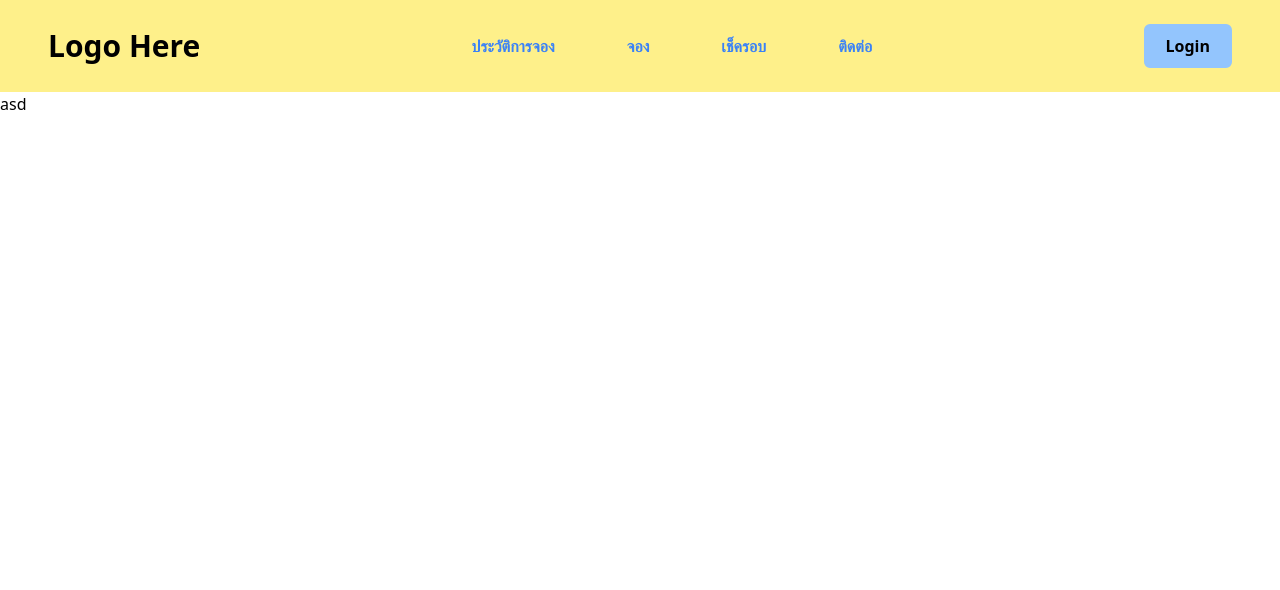
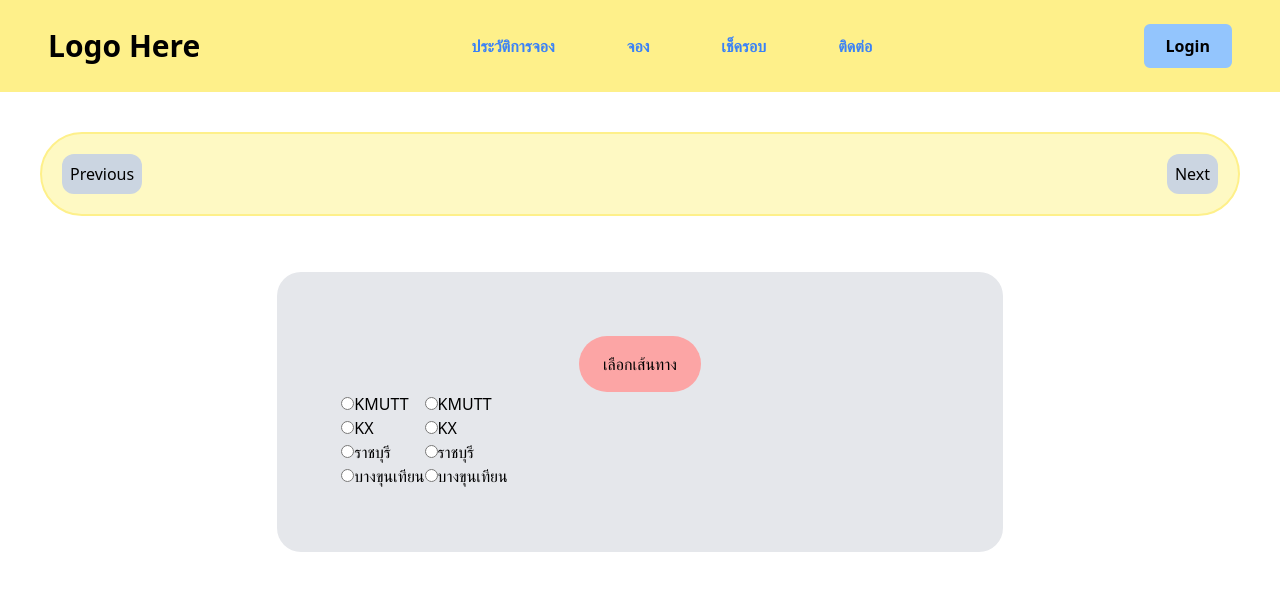
Before and after one commit to SSSBoOm/modbus, a React (Vite) app: page /booking in a window 1280 px wide. Before the commit this address led to /. Shown: the top 590 px of the page. Built offline with nearby package versions, Linux system fonts and the light colour scheme.

Commit message:
Create Booking Stage 1

```diff
--- a/package.json
+++ b/package.json
@@ -9,7 +9,11 @@
     "preview": "vite preview"
   },
   "dependencies": {
+    "@emotion/react": "^11.10.5",
+    "@emotion/styled": "^11.10.5",
     "@headlessui/react": "^1.7.4",
+    "@mui/icons-material": "^5.10.14",
+    "@mui/material": "^5.10.14",
     "axios": "^1.1.3",
     "react": "^18.2.0",
     "react-dom": "^18.2.0",
--- a/src/App.tsx
+++ b/src/App.tsx
@@ -9,10 +9,12 @@ import Index from "./pages/Index";
 function App() {
     return (
         <div>
-            <BrowserRouter basename={import.meta.env.VITE_BASE_PATH}>
+            {/* <BrowserRouter basename={import.meta.env.VITE_BASE_PATH}> */}
+            <BrowserRouter>
                 <Navbar />
                 <Routes>
                     <Route path="/" element={<Index />} />
+                    <Route path="/booking" element={<Booking />} />
                     <Route path="*" element={<Navigate to="/" />} />
                 </Routes>
             </BrowserRouter>
--- /dev/null
+++ b/src/components/BookingSelectTime.tsx
@@ -0,0 +1,9 @@
+const BookingSelectTime = () => {
+    return (
+        <div>
+            ss
+        </div>
+    )
+}
+
+export default BookingSelectTime;
--- a/src/components/Navbar.tsx
+++ b/src/components/Navbar.tsx
@@ -10,7 +10,7 @@ const Navbar = () => {
         <div className="flex flex-wrap place-items-center">
             {open ? (
                 <>
-                    <Login obj={open} setObj={setOpen}/>
+                    <Login obj={open} setObj={setOpen} />
                 </>
             ) : (
                 <></>
@@ -38,7 +38,7 @@ const Navbar = () => {
                             </li>
                             <li>
                                 <Link
-                                    to="/"
+                                    to="/booking"
                                     className="p-3 text-blue-500 rounded-xl hover:bg-yellow-400 hover:border-2-yellow-400 hover:text-black"
                                 >
                                     จอง
@@ -103,7 +103,7 @@ const Navbar = () => {
                         ประวัติการจอง
                     </Link>
                     <Link
-                        to="/"
+                        to="/booking"
                         className="flex justify-center p-4 bg-yellow-100 hover:bg-yellow-100"
                     >
                         จอง
--- /dev/null
+++ b/src/components/Path.tsx
@@ -0,0 +1,82 @@
+import axios from "axios";
+import { useEffect, useState } from "react";
+import { Location, LocationType } from "../data/Location";
+
+const Path = ({
+    change,
+    setChange,
+    obj_start,
+    setObj_start,
+    obj_end,
+    setObj_end,
+}: {
+    change: boolean;
+    setChange: React.Dispatch<
+    React.SetStateAction<boolean>
+    >;
+    obj_start: number;
+    setObj_start: React.Dispatch<
+        React.SetStateAction<number>
+    >;
+    obj_end: number;
+    setObj_end: React.Dispatch<
+        React.SetStateAction<number>
+    >;
+}) => {
+
+    return (
+        <div className="flex justify-center m-2 p-12">
+            <div className="p-16 rounded-3xl w-8/12 bg-gray-200">
+                <div className="flex justify-center">
+                    <div className="px-6 py-4 text-center bg-red-300 rounded-full">
+                        เลือกเส้นทาง
+                    </div>
+                </div>
+                <div className="flex">
+                    <div className="">
+                        {Location.map((e: LocationType) => {
+                            return (
+                                <div>
+                                    <input
+                                        type="radio"
+                                        name="location_start"
+                                        value={e.LId}
+                                        disabled={e.LId === obj_end}
+                                        checked={e.LId === obj_start}
+                                        onChange={(e) => {
+                                            setObj_start(parseInt(e.target.value));
+                                            setChange(true)
+                                        }}
+                                    />
+                                    {e.Location}
+                                </div>
+                            );
+                        })}
+                    </div>
+                    <div className="">
+                        {Location.map((e: LocationType) => {
+                            return (
+                                <div>
+                                    <input
+                                        type="radio"
+                                        name="location_end"
+                                        value={e.LId}
+                                        disabled={e.LId === obj_start}
+                                        checked={e.LId === obj_end}
+                                        onChange={(e) => {
+                                            setObj_end(parseInt(e.target.value));
+                                            setChange(true)
+                                        }}
+                                    />
+                                    {e.Location}
+                                </div>
+                            );
+                        })}
+                    </div>
+                </div>
+            </div>
+        </div>
+    );
+};
+
+export default Path;
--- /dev/null
+++ b/src/data/Location.ts
@@ -0,0 +1,23 @@
+export interface LocationType {
+    LId: number,
+    Location: string
+}
+
+export const Location: LocationType[] = [
+    {
+        LId: 1,
+        Location: "KMUTT"
+    },
+    {
+        LId: 2,
+        Location: "KX"
+    },
+    {
+        LId: 3,
+        Location: "ราชบุรี"
+    },
+    {
+        LId: 4,
+        Location: "บางขุนเทียน"
+    },
+]
--- a/src/main.tsx
+++ b/src/main.tsx
@@ -1,10 +1,12 @@
-import React from 'react'
-import ReactDOM from 'react-dom/client'
-import App from './App'
-import './index.css'
+import React from "react";
+import ReactDOM from "react-dom/client";
+import App from "./App";
+import "./index.css";
 
-ReactDOM.createRoot(document.getElementById('root') as HTMLElement).render(
-  <React.StrictMode>
-    <App />
-  </React.StrictMode>
-)
+ReactDOM.createRoot(document.getElementById("root") as HTMLElement).render(
+    //   <React.StrictMode>
+    <div>
+        <App />
+    </div>
+    //   </React.StrictMode>
+);
--- a/src/pages/Booking.tsx
+++ b/src/pages/Booking.tsx
@@ -1,9 +1,94 @@
+import { warning } from "@remix-run/router";
+import axios from "axios";
+import { useState, useEffect } from "react";
+import BookingSelectTime from "../components/BookingSelectTime";
+import Path from "../components/Path";
+
+type TypeRoutePath = {
+    bus_id: number;
+    location_start: number;
+    location_end: number;
+    route_id: number;
+    time_start: number;
+}[];
+
 const Booking = () => {
+    const [openTab, setOpenTab] = useState<number>(1);
+    const [change, setChange] = useState<boolean>(false);
+    const [location_start, setLocation_start] = useState<number>(0);
+    const [location_end, setLocation_end] = useState<number>(0);
+    const [routePath, setRoutePath] = useState<TypeRoutePath>([]);
+
+    const onLoadPath = () => {
+        axios
+            .get(
+                `https://api.modbus.sleepyboi.space/api/get/round/${location_start}/${location_end}`,
+                {}
+            )
+            .then((res) => {
+                setRoutePath(res.data);
+                setChange(false);
+            });
+    };
     return (
-        <div>
-            <section>
-                <a>fdk</a>
-            </section>
+        <div className="p-10">
+            <div className="flex justify-between border-2 border-yellow-200 bg-yellow-100 p-5 rounded-full">
+                {/* Button Previos */}
+                <button
+                    className="rounded-xl p-2 bg-slate-300"
+                    onClick={() => {
+                        if (openTab === 2) {
+                            setOpenTab(1);
+                        } else if (openTab === 3) {
+                            setOpenTab(2);
+                        }
+                    }}
+                >
+                    Previous
+                </button>
+                {/* Button Next */}
+                <button
+                    className="rounded-xl p-2 bg-slate-300"
+                    onClick={() => {
+                        if (openTab == 1) {
+                            if (location_start !== 0 && location_end !== 0) {
+                                if (change) {
+                                    onLoadPath();
+                                }
+                                setOpenTab(2);
+                            } else {
+                                alert("โปรดเลือกเส้นทาง");
+                            }
+                        } else if (openTab == 2) {
+                            setOpenTab(3);
+                        }
+                    }}
+                >
+                    Next
+                </button>
+            </div>
+            {openTab === 1 ? (
+                <>
+                    <Path
+                        change={change}
+                        setChange={setChange}
+                        obj_start={location_start}
+                        setObj_start={setLocation_start}
+                        obj_end={location_end}
+                        setObj_end={setLocation_end}
+                    />
+                </>
+            ) : (
+                <></>
+            )}
+            {openTab === 2 ? (
+                <>
+                    <BookingSelectTime />
+                </>
+            ) : (
+                <></>
+            )}
+            {openTab === 3 ? <>3</> : <></>}
         </div>
     );
 };
```
Also changed, not shown: 1 other file (tests, documents, lock files or other folders).
